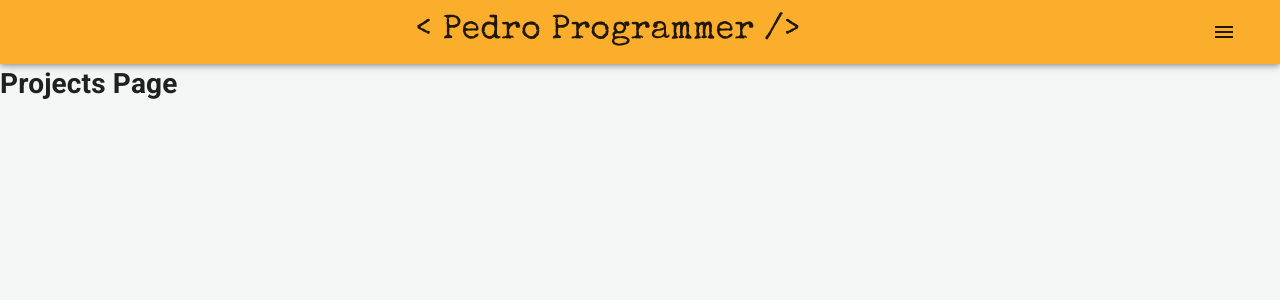
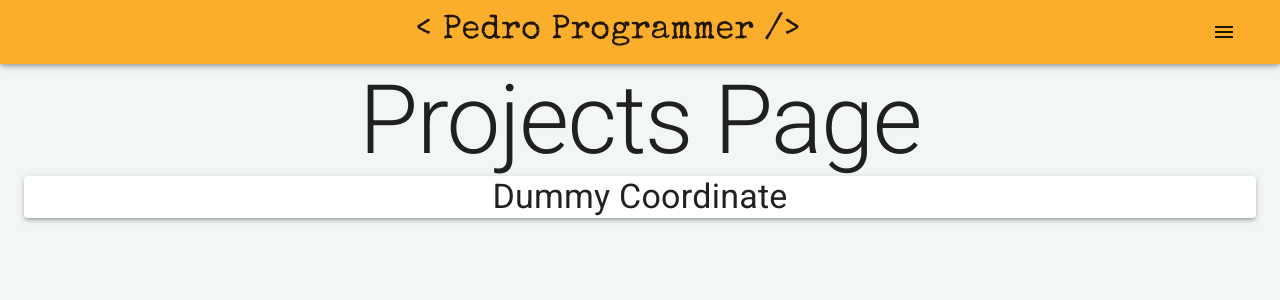
Before and after one commit to PedroMarianoAlmeida/my-website-2021, a Next.js app: page /portfolio in a window 1280 px wide. Shown: the top 300 px of the page. Built offline with nearby package versions, Linux system fonts and the light colour scheme.

Commit message:
Project Component

```diff
--- a/pages/portfolio.tsx
+++ b/pages/portfolio.tsx
@@ -1,5 +1,16 @@
+import Typography from '@material-ui/core/Typography'
+import Container from '@material-ui/core/Container'
+import Project from '../src/components/specific/Portfolio/Project'
+
 const Portfolio = () => {
-  return <h1>Projects Page</h1>
+  return (
+    <Container>
+      <Typography variant="h1" align="center">
+        Projects Page
+      </Typography>
+      <Project />
+    </Container>
+  )
 }
 
 export default Portfolio
--- /dev/null
+++ b/src/components/specific/Portfolio/Project.tsx
@@ -0,0 +1,14 @@
+import Typography from '@material-ui/core/Typography'
+import Paper from '@material-ui/core/Paper'
+
+const Project = () => {
+  return (
+    <Paper elevation={3}>
+      <Typography variant="h4" align="center" component="h2">
+        Dummy Coordinate
+      </Typography>
+    </Paper>
+  )
+}
+
+export default Project
```
Also changed, not shown: src/components/specific/IndexPage/Body/ActionButtons.tsx (+7 -9 lines).
